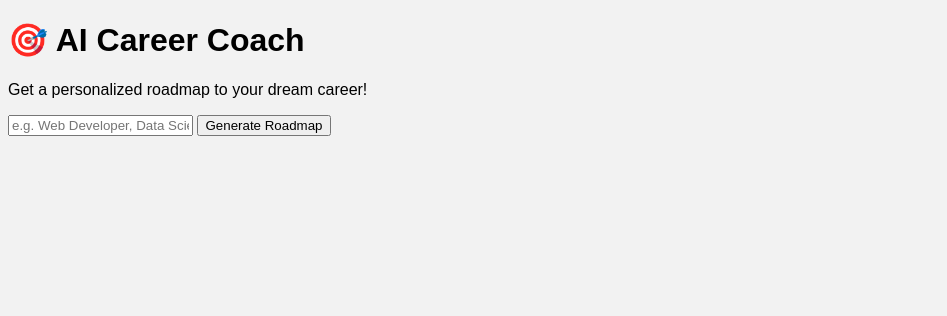
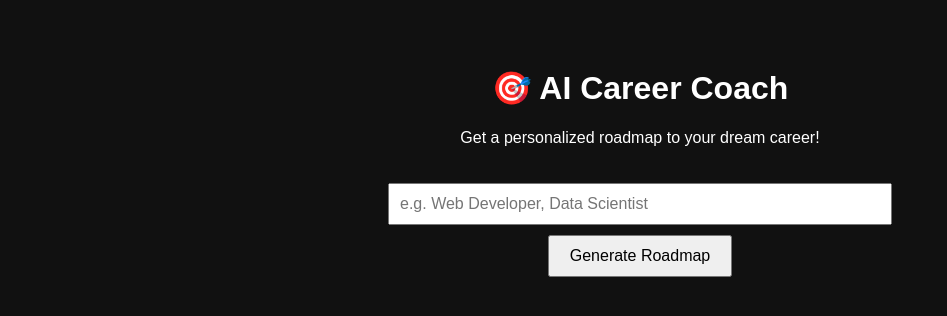
Before and after one commit to umang094/ai-career-coach, a plain HTML site: page index.html in a window 1280 px wide. Shown: the whole page, without its empty margins (0-947 px from the left). Drawn offline with Linux system fonts and the light colour scheme.

Commit message:
style.css

```diff
--- a/style.css
+++ b/style.css
@@ -1 +1,27 @@
-body { font-family: Arial, sans-serif; background-color: #f2f2f2; }
+body {
+  font-family: sans-serif;
+  background: #111;
+  color: #fff;
+  text-align: center;
+  padding: 40px;
+}
+.container {
+  max-width: 600px;
+  margin: auto;
+}
+input {
+  padding: 10px;
+  width: 80%;
+  margin-top: 20px;
+  font-size: 16px;
+}
+button {
+  padding: 10px 20px;
+  margin-top: 10px;
+  font-size: 16px;
+  cursor: pointer;
+}
+#output {
+  margin-top: 30px;
+  text-align: left;
+}
```
